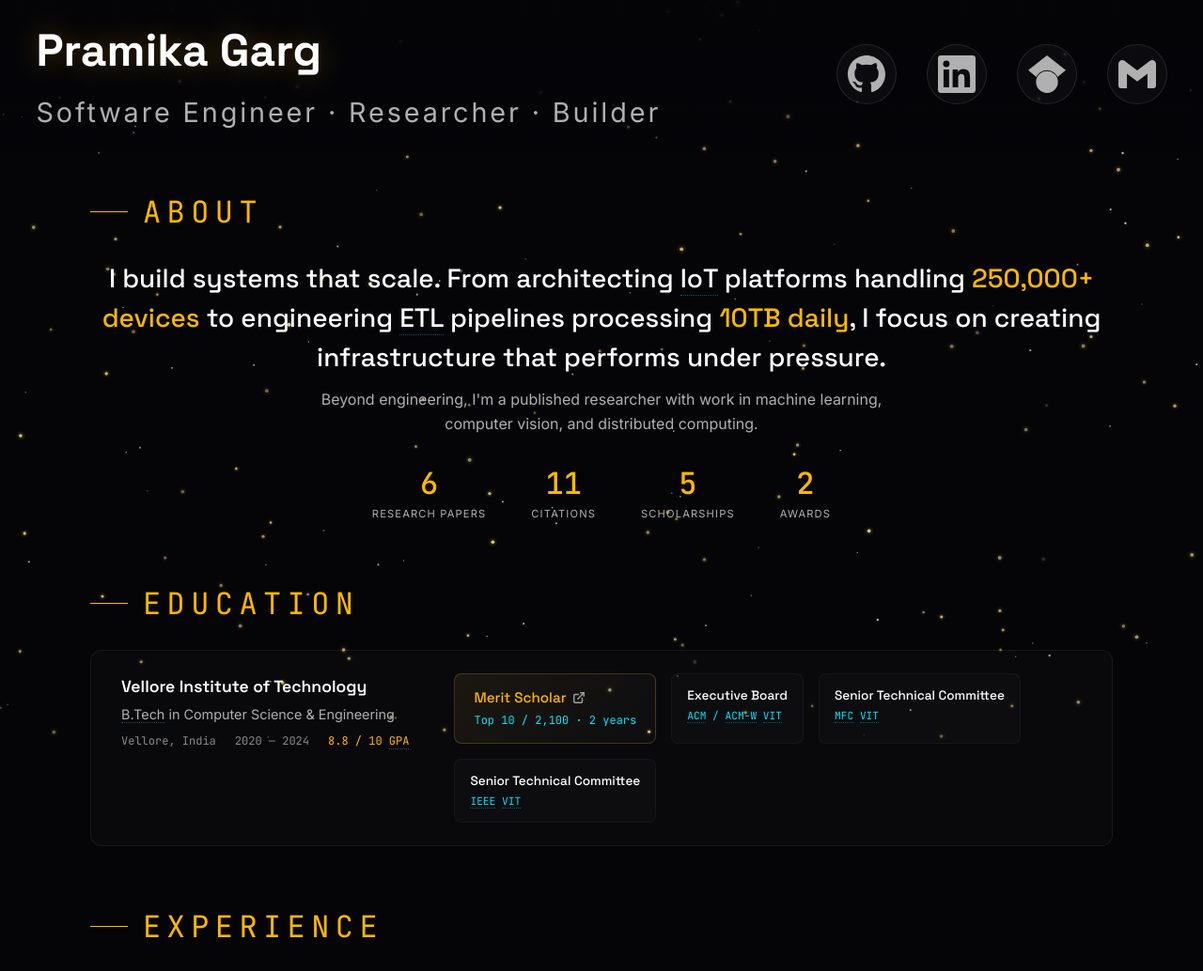
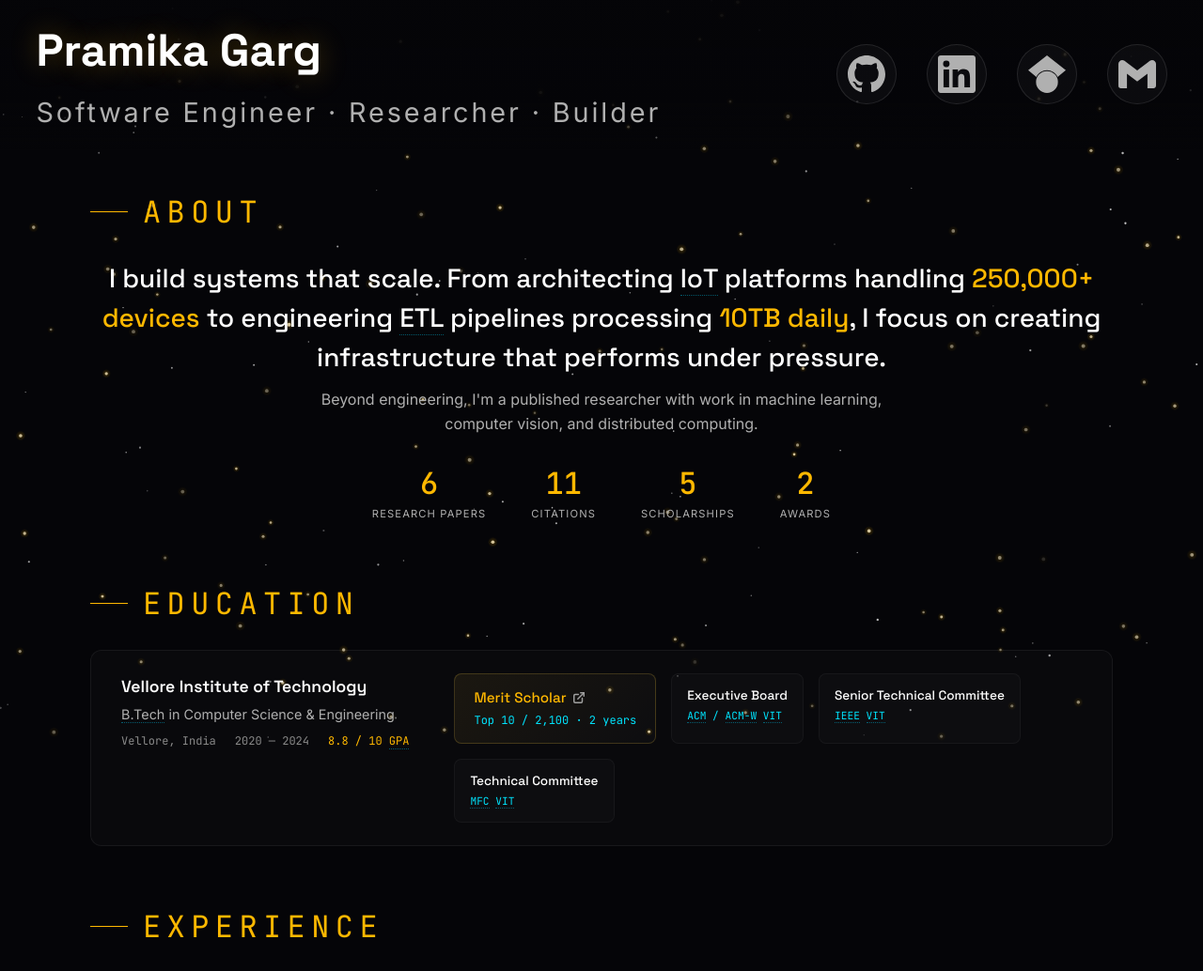
Before and after one commit to micepram/micepram.ml, a plain HTML site: page index.html in a window 1280 px wide. Shown: the top 1034 px of the page at 94% size. Drawn offline with Linux system fonts and the light colour scheme.

Commit message:
feat: swap edu extracurricular order

```diff
--- a/index.html
+++ b/index.html
@@ -132,11 +132,11 @@
                         </div>
                         <div class="edu-activity">
                             <span class="activity-role">Senior Technical Committee</span>
-                            <span class="activity-org"><abbr title="Mozilla Firefox Club" class="acronym">MFC</abbr> <abbr title="Vellore Institute of Technology" class="acronym">VIT</abbr></span>
+                            <span class="activity-org"><abbr title="Institute of Electrical and Electronics Engineers" class="acronym">IEEE</abbr> <abbr title="Vellore Institute of Technology" class="acronym">VIT</abbr></span>
                         </div>
                         <div class="edu-activity">
-                            <span class="activity-role">Senior Technical Committee</span>
-                            <span class="activity-org"><abbr title="Institute of Electrical and Electronics Engineers" class="acronym">IEEE</abbr> <abbr title="Vellore Institute of Technology" class="acronym">VIT</abbr></span>
+                            <span class="activity-role">Technical Committee</span>
+                            <span class="activity-org"><abbr title="Mozilla Firefox Club" class="acronym">MFC</abbr> <abbr title="Vellore Institute of Technology" class="acronym">VIT</abbr></span>
                         </div>
                     </div>
                 </div>
```
